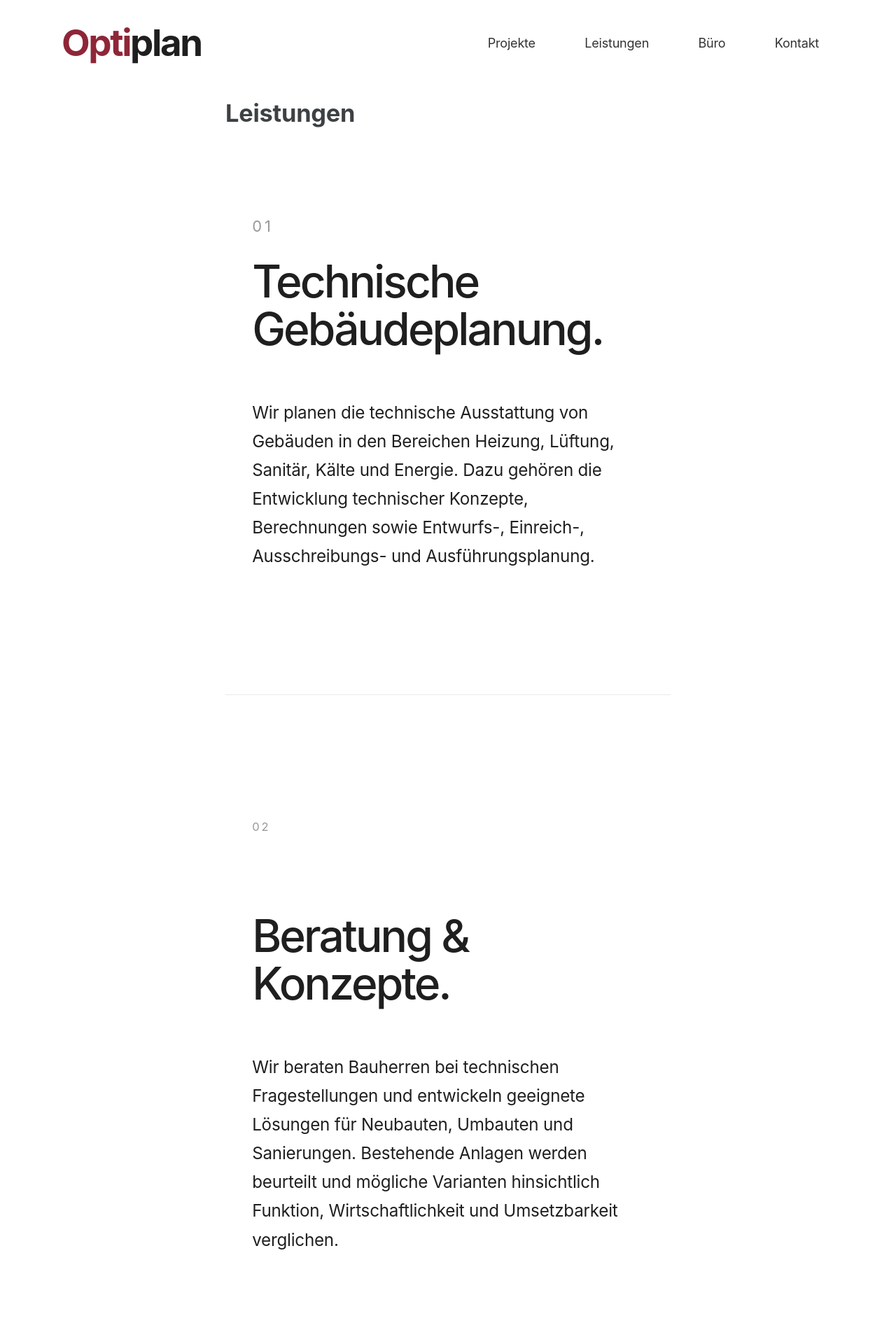
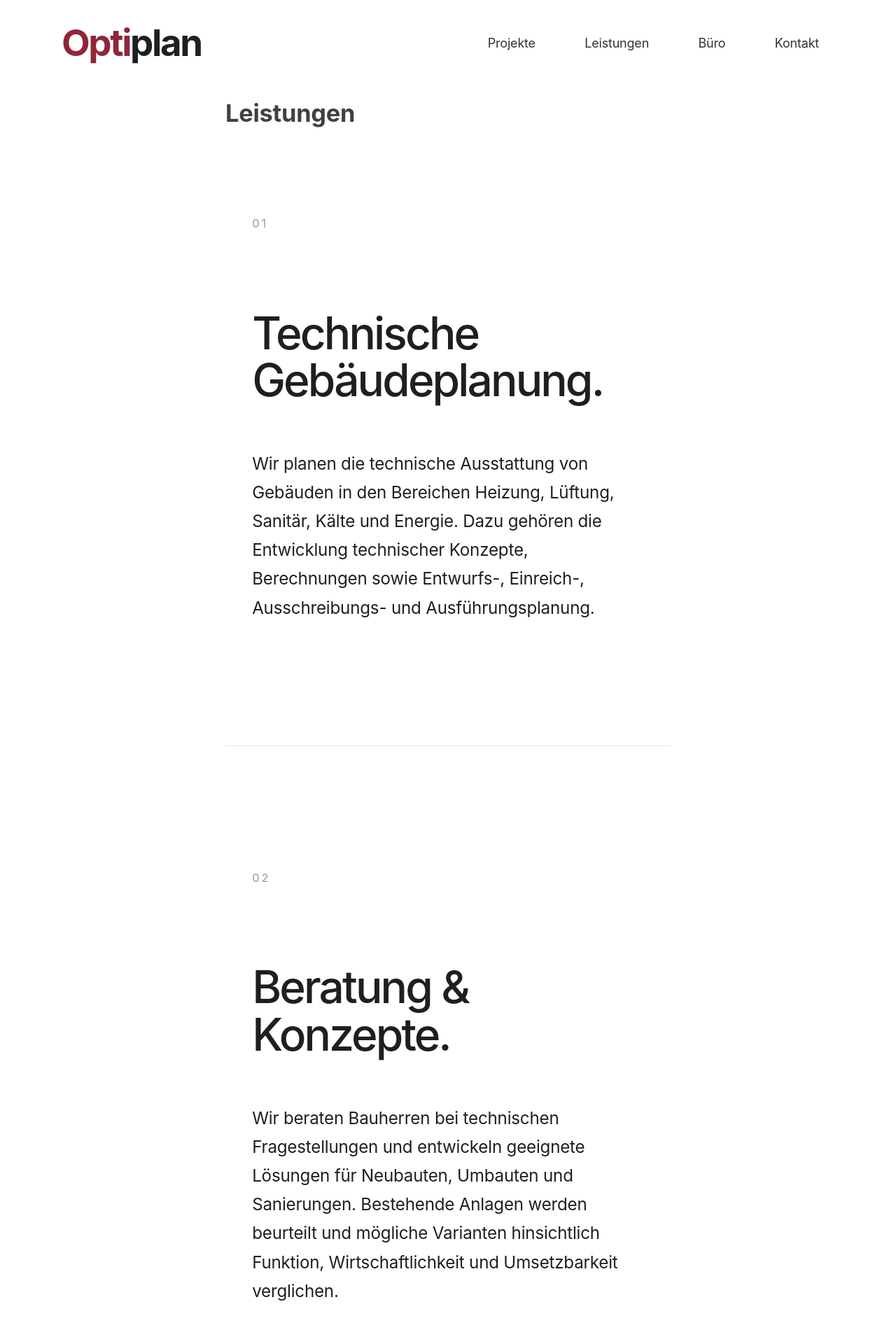
Before and after one commit to gryphiusodenhobler/www.optiplan.at, a Jekyll site: the page built from leistungen.md, in a window 1280 px wide. Shown: the top 1920 px of the page at 70% size. Built offline with Jekyll 4.4.1, drawn with Linux system fonts in a browser that asks for light colours; cached includes are drawn as plain includes.

Commit message:
Update optiplan.scss

```diff
--- a/_sass/optiplan.scss
+++ b/_sass/optiplan.scss
@@ -522,3 +522,19 @@ body {
     margin-bottom: 3rem;
   }
 }
+/* LEISTUNGEN – NUMMER IM ERSTEN ABSCHNITT */
+
+.services-hero .section-number {
+  margin: 0 0 5rem 0;
+  font-size: 0.75rem;
+  font-weight: 400;
+  letter-spacing: 0.18em;
+  color: #999;
+  opacity: 1;
+}
+
+@media (max-width: 768px) {
+  .services-hero .section-number {
+    margin-bottom: 3rem;
+  }
+}
```
